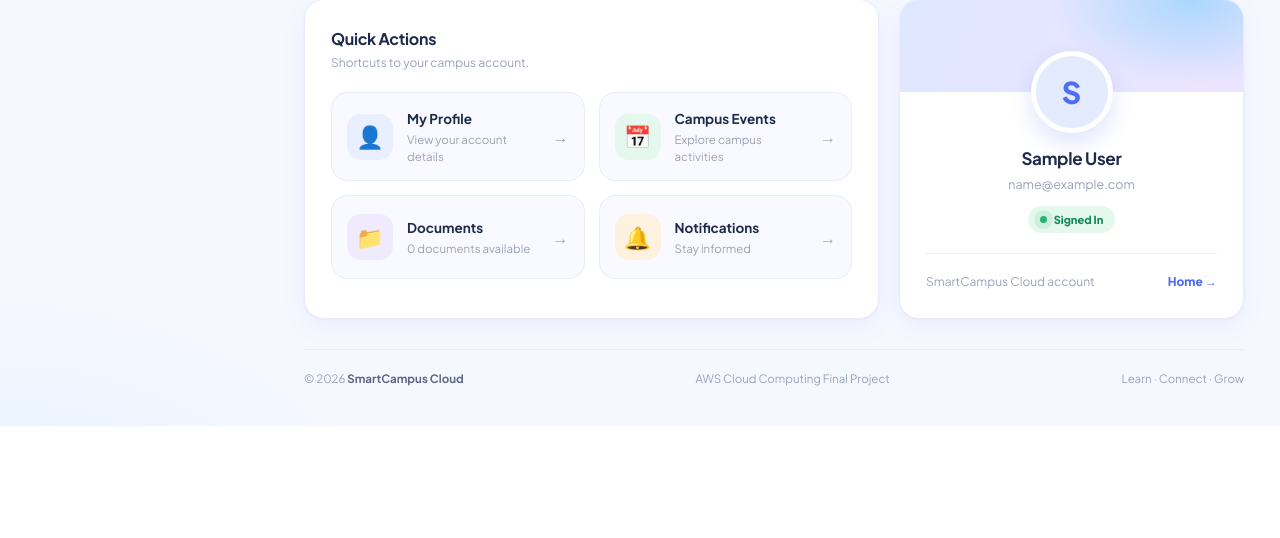
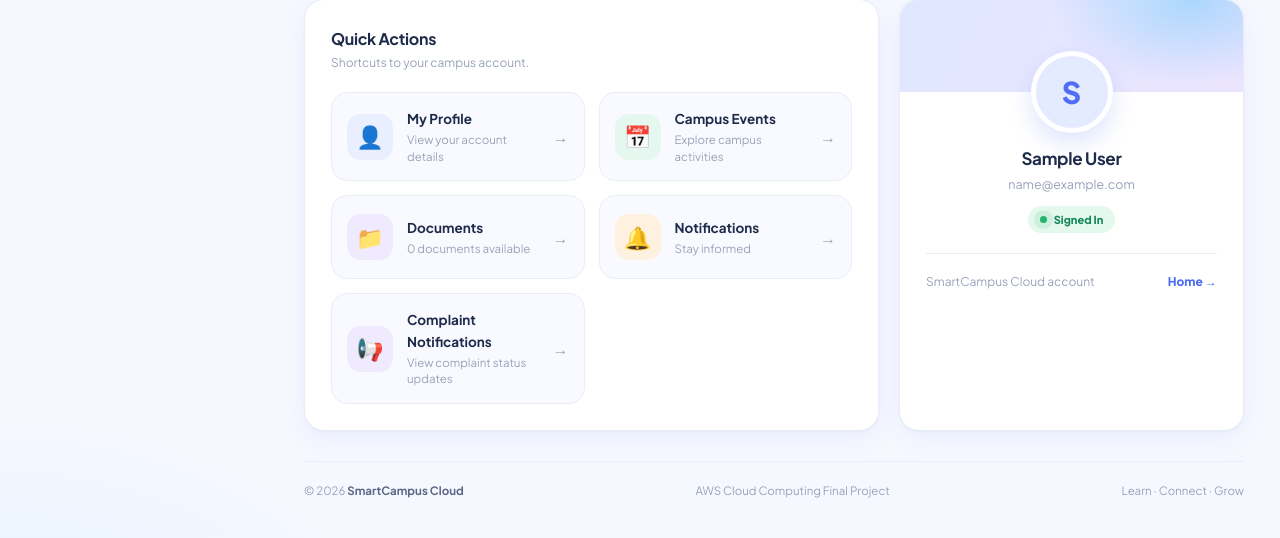
Before and after one commit to sinan592/SmartCampus-Cloud, a Flask app: page /dashboard in a window 1280 px wide. Shown: the part 1028-1566 px from the top of the page. Before the commit the page ends 1454 px from the top, so only its background shows below. Run offline with Flask 3, Linux system fonts and the light colour scheme; the visitor is signed in with stand-in values (Sample User, id 1); data that the repository does not hold is empty.

Commit message:
Add complaint status notifications

```diff
--- a/app.py
+++ b/app.py
@@ -20,6 +20,7 @@ from models.event import Event
 from models.document import Document
 from models.notification import Notification
 from models.complaint import Complaint
+from models.complaint_notification import ComplaintNotification
 
 app = Flask(__name__)
 
@@ -410,6 +411,7 @@ def complaints():
 
         return redirect(url_for("complaints"))
 
+    # Get complaints submitted by the logged-in student
     complaint_list = Complaint.query.filter_by(
         student_id=current_user.id
     ).order_by(
@@ -421,6 +423,23 @@ def complaints():
         complaints=complaint_list
     )
 
+
+# ---------------- STUDENT COMPLAINT NOTIFICATIONS ----------------
+
+@app.route("/complaint-notifications")
+@login_required
+def complaint_notifications():
+
+    notifications = ComplaintNotification.query.filter_by(
+        student_id=current_user.id
+    ).order_by(
+        ComplaintNotification.created_at.desc()
+    ).all()
+
+    return render_template(
+        "complaint_notifications.html",
+        notifications=notifications
+    )
 
 # ---------------- STUDENT PROFILE PAGE ----------------
 @app.route("/profile", methods=["GET", "POST"])
@@ -476,6 +495,7 @@ def admin_complaints():
     )
 
 
+
 @app.route("/admin/complaints/update/<int:complaint_id>",
            methods=["POST"])
 @admin_required
@@ -483,6 +503,7 @@ def update_complaint(complaint_id):
 
     complaint = Complaint.query.get_or_404(complaint_id)
 
+    old_status = complaint.status
     status = request.form.get("status", "").strip()
     response = request.form.get("admin_response", "").strip()
 
@@ -496,8 +517,20 @@ def update_complaint(complaint_id):
         complaint.status = status
         complaint.admin_response = response or None
 
+        # Create notification only when status changes
+        if old_status != status:
+            notification = ComplaintNotification(
+                student_id=complaint.student_id,
+                complaint_id=complaint.id,
+                title="Complaint Status Updated",
+                message=(
+                    f"Your complaint '{complaint.subject}' "
+                    f"status changed from {old_status} to {status}."
+                )
+            )
+            db.session.add(notification)
+
         db.session.commit()
-
         flash("Complaint updated successfully!", "success")
 
     except Exception:
@@ -506,6 +539,9 @@ def update_complaint(complaint_id):
         flash("Could not update complaint.", "error")
 
     return redirect(url_for("admin_complaints"))
+
+
+
 
 # ---------------- ADMIN DASHBOARD ----------------
 @app.route("/admin")
--- a/templates/dashboard.html
+++ b/templates/dashboard.html
@@ -911,6 +911,15 @@
                             </div>
                             <span class="arrow">→</span>
                         </a>
+                        <a class="quick-action c-purple"
+   href="{{ url_for('complaint_notifications') }}">
+    <div class="quick-action-icon">📢</div>
+    <div>
+        <strong>Complaint Notifications</strong>
+        <small>View complaint status updates</small>
+    </div>
+    <span class="arrow">→</span>
+</a>
 
                     </div>
                 </section>
```
Also changed, not shown: models/complaint_notification.py (added, +31 -0 lines), templates/complaint_notifications.html (added, +29 -0 lines).
